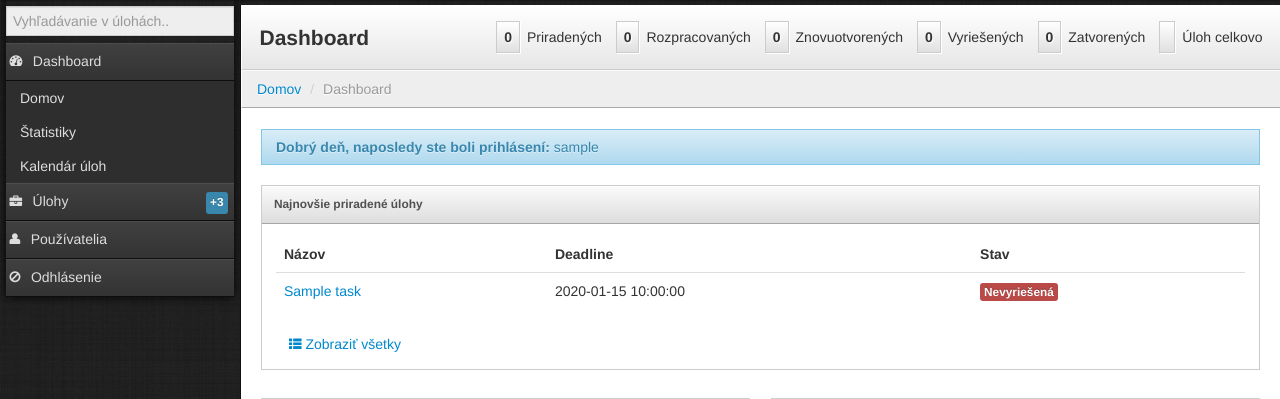
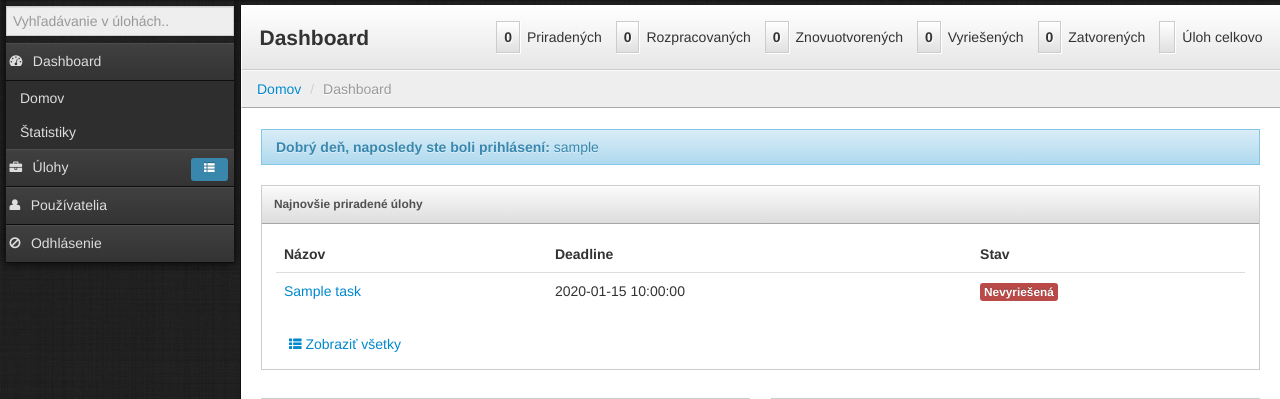
Before and after one commit to rtelicak/swi, a CodeIgniter app: template application/views/home_view.php in a window 1280 px wide. Shown: the part 43-442 px from the top of the page. Run offline with CodeIgniter, Linux system fonts and the light colour scheme; the template is opened without the code that fills it: most values are stand-ins (such as "Sample title", 1, 10 or a date in 2020); data that the repository does not hold is empty; some libraries are stand-ins or nearby versions.

Commit message:
menu changed

```diff
--- a/application/views/includes/menu.php
+++ b/application/views/includes/menu.php
@@ -6,12 +6,11 @@
     <ul id="dashboard-menu" class="nav nav-list collapse in">
         <li><a href="<?php echo base_url() ?>home">Domov</a></li>
         <li ><a href="<?php echo base_url() ?>statistics">Štatistiky</a></li>
-        <li ><a href="<?php echo base_url() ?>calendar">Kalendár úloh</a></li>
     </ul>
-    <a href="#tasks-menu" class="nav-header" data-toggle="collapse"><i class="icon-briefcase"></i>Úlohy<span class="label label-info">+3</span></a>
+    <a href="#tasks-menu" class="nav-header" data-toggle="collapse"><i class="icon-briefcase"></i>Úlohy<span class="label label-info"><i class="icon-th-list" style="margin:0 0.75em"></i></span></a>
     <ul id="tasks-menu" class="nav nav-list collapse">
-        <li ><a href="<?php echo base_url() ?>task/task_list">Prehľad úloh <span class="label label-info">+2</span></a></li>
-        <li ><a href="<?php echo base_url() ?>task/task_list/<?php $loggedUser = $this->session->userdata('logged_in');  echo $loggedUser['id']; ?>">Prehľad mojich úloh <span class="label label-info">+1</span></a></li>
+        <li ><a href="<?php echo base_url() ?>task/task_list">Prehľad úloh</a></li>
+        <li ><a href="<?php echo base_url() ?>task/task_list/<?php $loggedUser = $this->session->userdata('logged_in');  echo $loggedUser['id']; ?>">Prehľad mojich úloh</a></li>
         <li ><a href="<?php echo base_url() ?>task/add_task">Pridať novú úlohu</a></li>
     </ul>
    	<a href="<?php echo base_url() ?>user/user_list" class="nav-header" ><i class="icon-user"></i>Používatelia</a>
```
